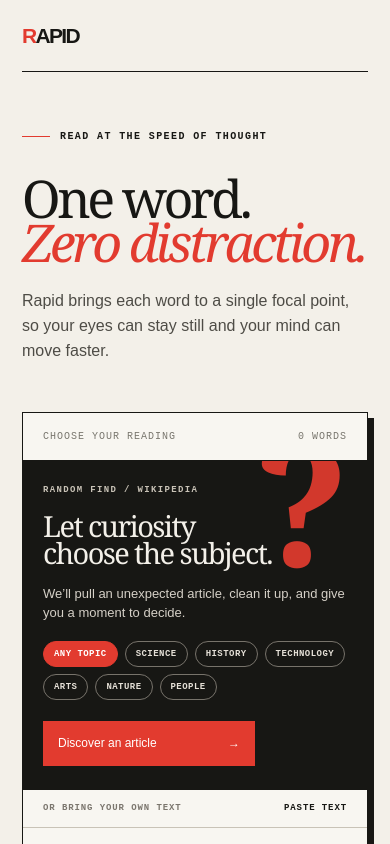
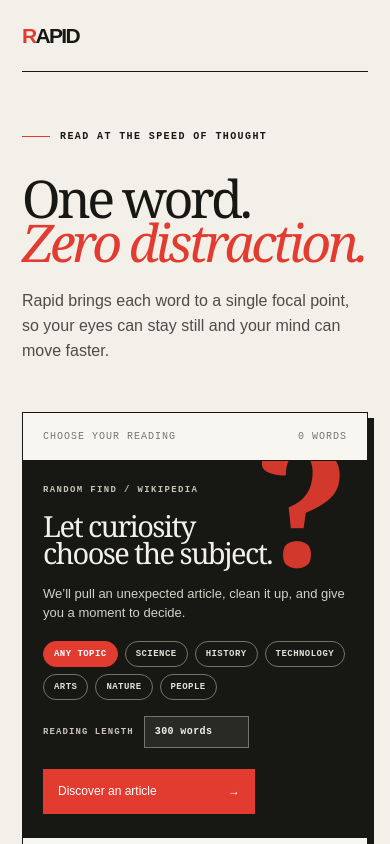
Before and after one commit to Sthakur27/spreezy, a React (Vite) app: page / in a window 390 px wide. Shown: the top 844 px of the page. Built offline with nearby package versions, Linux system fonts and the light colour scheme.

Commit message:
Add selectable Wikipedia reading length

```diff
--- a/app/globals.css
+++ b/app/globals.css
@@ -34,6 +34,9 @@ h1 em { font-weight:400; color:var(--red); }
 .topic-picker { position:relative; z-index:1; display:flex; flex-wrap:wrap; gap:7px; max-width:475px; margin:-5px 0 24px; }
 .topic-picker button { border:1px solid #77736b; border-radius:999px; padding:7px 10px; background:transparent; color:#e5e0d7; cursor:pointer; font:600 9px monospace; letter-spacing:.05em; text-transform:uppercase; }
 .topic-picker button:hover, .topic-picker button.active { border-color:var(--red); background:var(--red); color:#fff; }
+.article-length { position:relative; z-index:1; display:flex; align-items:center; gap:10px; margin:-5px 0 24px; color:#c9c3b7; font:600 9px monospace; letter-spacing:.12em; text-transform:uppercase; }
+.article-length select { appearance:none; min-height:32px; border:1px solid #77736b; border-radius:0; padding:0 28px 0 10px; background:#292926; color:var(--paper); cursor:pointer; font:600 10px monospace; letter-spacing:.04em; }
+.article-length select:focus { outline:2px solid var(--red); outline-offset:2px; }
 .discovery-button, .preview-read { position:relative; z-index:1; min-width:212px; height:45px; padding:0 15px; display:flex; align-items:center; justify-content:space-between; border:0; background:var(--red); color:#fff; cursor:pointer; font-size:12px; }
 .discovery-button:hover, .preview-read:hover { background:#c92d23; }
 .discovery-button:disabled { background:#7e372f; cursor:wait; }
@@ -113,6 +116,7 @@ kbd { border:1px solid var(--line); padding:2px 5px; border-radius:2px; color:#6
   textarea { height:190px; }
   .article-discovery, .article-preview { padding:24px 20px; }
   .topic-picker { margin-bottom:21px; }
+  .article-length { margin-bottom:21px; }
   .how { display:none; }
   .word-stage { height:250px; margin-top:22px; }
   .word { font-size:clamp(48px,15vw,76px); }
--- a/app/page.tsx
+++ b/app/page.tsx
@@ -14,6 +14,7 @@ const TOPICS = [
   ["nature", "Nature", "Category:Nature"],
   ["biography", "People", "Category:Biographies"],
 ] as const;
+const ARTICLE_LENGTHS = [200, 300, 600, 1200] as const;
 
 type WikipediaResponse = {
   query?: { pages?: Record<string, { title?: string; extract?: string }> };
@@ -42,6 +43,10 @@ function makePreview(value: string) {
   return sentence ?? `${value.slice(0, 420).trimEnd()}…`;
 }
 
+function limitWords(value: string, limit: number) {
+  return value.split(/\s+/).filter(Boolean).slice(0, limit).join(" ");
+}
+
 function splitWord(word: string) {
   const coreStart = word.search(/[A-Za-z0-9]/);
   const coreEnd = Math.max(...Array.from(word).map((char, index) => /[A-Za-z0-9]/.test(char) ? index : -1));
@@ -64,6 +69,7 @@ export default function Home() {
   const [isFindingArticle, setIsFindingArticle] = useState(false);
   const [articleError, setArticleError] = useState("");
   const [topic, setTopic] = useState<(typeof TOPICS)[number][0]>("any");
+  const [articleLength, setArticleLength] = useState<(typeof ARTICLE_LENGTHS)[number]>(300);
   const timer = useRef<ReturnType<typeof setTimeout> | null>(null);
   const reading = words.length > 0;
   const current = words[index] || "";
@@ -107,7 +113,7 @@ export default function Home() {
         if (articleResponse && !articleResponse.ok) throw new Error("Wikipedia is unavailable right now.");
         const articlePayload = articleResponse ? await articleResponse.json() as WikipediaResponse : payload;
         const page = articleResponse ? Object.values(articlePayload.query?.pages ?? {})[0] : candidate;
-        const cleanedText = sanitizeWikipediaText(page?.extract ?? "");
+        const cleanedText = limitWords(sanitizeWikipediaText(page?.extract ?? ""), articleLength);
         const wordCount = cleanedText.split(/\s+/).filter(Boolean).length;
         if (wordCount < MINIMUM_ARTICLE_WORDS) continue;
 
@@ -128,7 +134,7 @@ export default function Home() {
     } finally {
       setIsFindingArticle(false);
     }
-  }, [topic]);
+  }, [articleLength, topic]);
 
   const beginPendingArticle = useCallback(() => {
     if (!pendingArticle) return;
@@ -192,7 +198,7 @@ export default function Home() {
                 <p className="discovery-kicker">{pendingArticle.topic} / Wikipedia</p>
                 <h2>{pendingArticle.title}</h2>
                 <p className="preview-copy">{pendingArticle.preview}</p>
-                <p className="preview-meta">Approx. {pendingArticle.wordCount.toLocaleString()} words <span>·</span> cleaned for reading</p>
+                <p className="preview-meta">{pendingArticle.wordCount.toLocaleString()} word reading <span>·</span> cleaned for reading</p>
                 <div className="preview-actions">
                   <button className="preview-read" onClick={beginPendingArticle}>Read this article <span>→</span></button>
                   <button className="preview-another" disabled={isFindingArticle} onClick={loadRandomArticle}>Find another</button>
@@ -204,6 +210,12 @@ export default function Home() {
                 <p>We’ll pull an unexpected article, clean it up, and give you a moment to decide.</p>
                 <div className="topic-picker" aria-label="Wikipedia topic">
                   {TOPICS.map(([id, label]) => <button key={id} className={topic === id ? "active" : ""} onClick={() => setTopic(id)}>{label}</button>)}
+                </div>
+                <div className="article-length">
+                  <label htmlFor="article-length">Reading length</label>
+                  <select id="article-length" value={articleLength} onChange={(event) => setArticleLength(Number(event.target.value) as (typeof ARTICLE_LENGTHS)[number])}>
+                    {ARTICLE_LENGTHS.map((length) => <option key={length} value={length}>{length} words</option>)}
+                  </select>
                 </div>
                 <button className="discovery-button" disabled={isFindingArticle} onClick={loadRandomArticle}>{isFindingArticle ? "Searching the archive…" : "Discover an article"} <span>→</span></button>
               </>}
```
Also changed, not shown: 1 other file (tests, documents, lock files or other folders).
